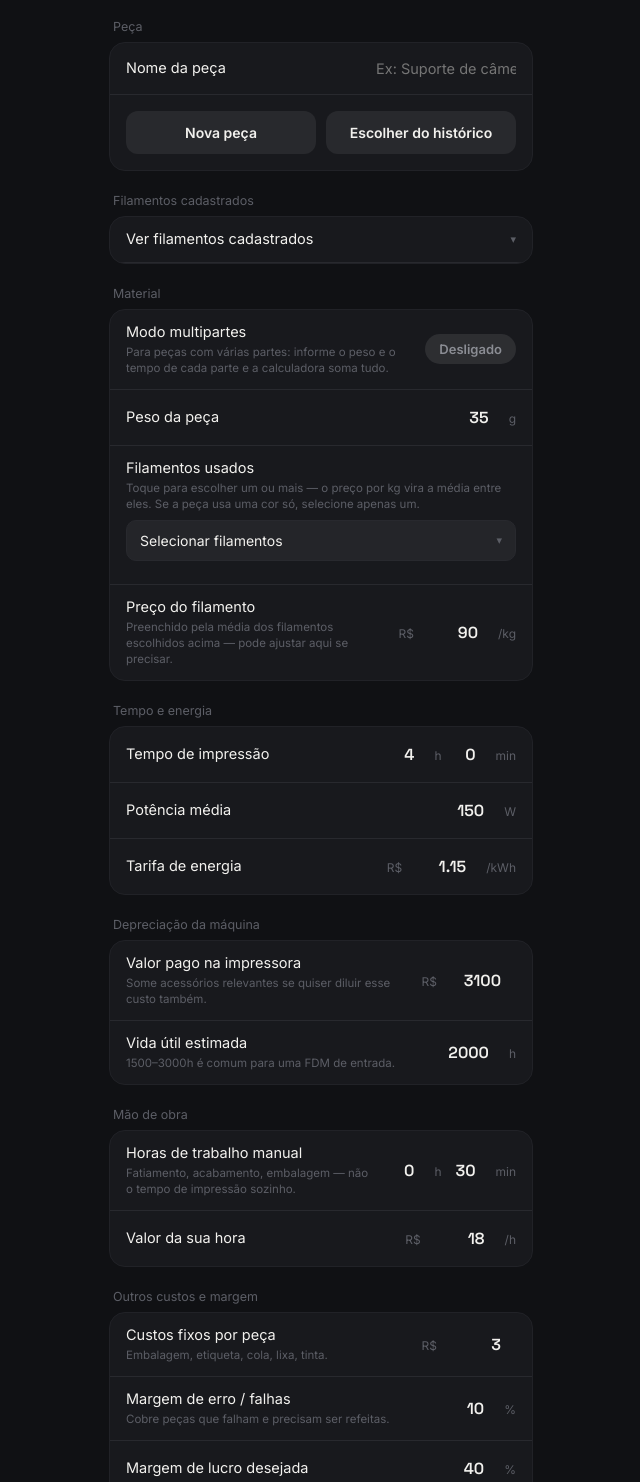
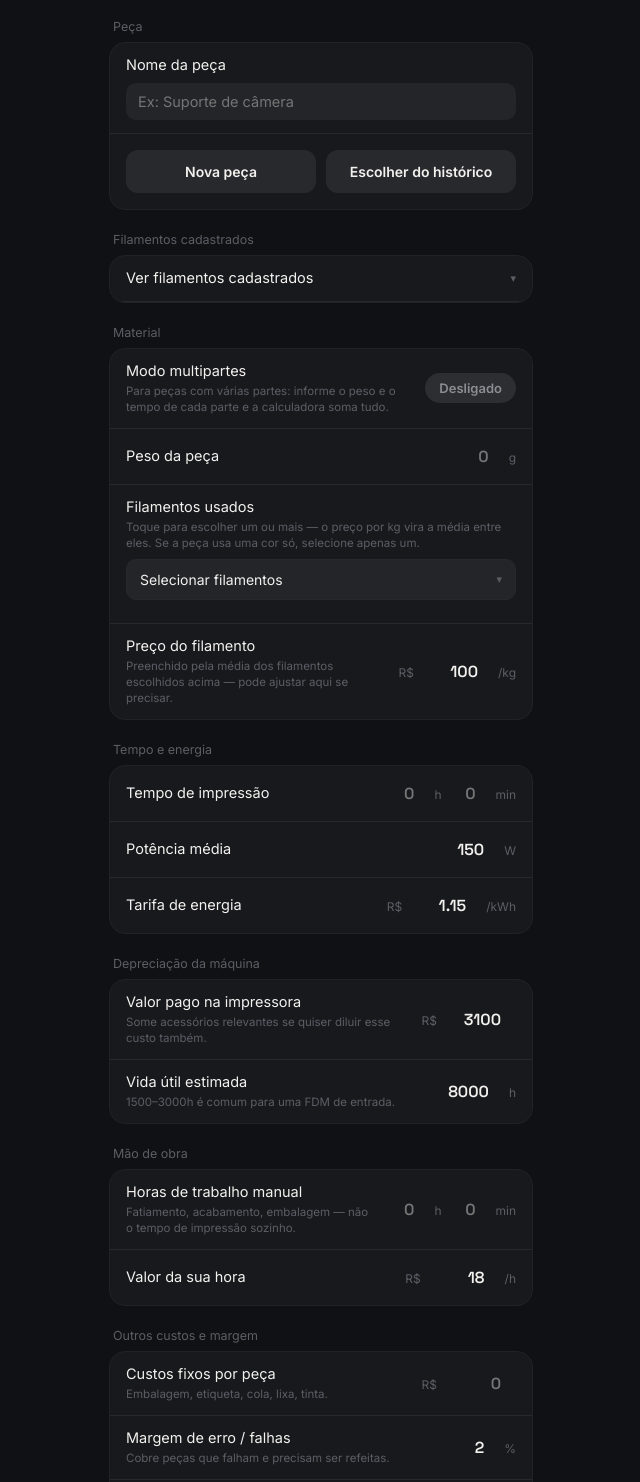
Before and after one commit to pqpkedley/Precificacao-3d, a plain HTML site: page index.html in a window 1280 px wide. Shown: the part 118-1600 px from the top of the page, without its empty margins (319-959 px from the left). Drawn offline with nearby package versions, Linux system fonts and the light colour scheme.

Commit message:
index.html

```diff
--- a/index.html
+++ b/index.html
@@ -286,6 +286,15 @@
     font-weight:400;
     font-size:14.5px;
   }
+  .row input.txtinput.largo{
+    width:100%;
+    box-sizing:border-box;
+    text-align:left;
+    background:rgba(255,255,255,.05);
+    border-radius:10px;
+    padding:10px 12px;
+  }
+  .row input.txtinput.largo:focus{ box-shadow:0 0 0 1px var(--molten); }
   .row input.hm{ width:44px; }
   .row input.parte-nome{
     width:100%;
@@ -560,9 +569,9 @@
 
   <div class="section-label">Peça</div>
   <div class="card">
-    <div class="row">
+    <div class="row" style="flex-direction:column; align-items:stretch; gap:8px;">
       <div class="rlabel">Nome da peça</div>
-      <div class="valuewrap"><input type="text" id="nomePecaAtual" class="txtinput" placeholder="Ex: Suporte de câmera"></div>
+      <input type="text" id="nomePecaAtual" class="txtinput largo" placeholder="Ex: Suporte de câmera">
     </div>
     <div class="orc-buttons">
       <button class="btn-secondary" onclick="novaPeca()">Nova peça</button>
@@ -627,7 +636,7 @@
     <input type="hidden" id="multiDados" value="[]">
     <div class="row" id="pesoRow">
       <div class="rlabel">Peso da peça</div>
-      <div class="valuewrap"><input type="number" id="peso" value="35" min="0" step="0.1"><span class="unit">g</span></div>
+      <div class="valuewrap"><input type="number" id="peso" value="" placeholder="0" min="0" step="0.1"><span class="unit">g</span></div>
     </div>
     <div class="partes-box" id="pesoPartesBox" style="display:none;"></div>
     <div class="row" style="flex-direction:column; align-items:stretch; gap:8px;">
@@ -646,7 +655,7 @@
       <div class="rlabel">Preço do filamento
         <span class="hint">Preenchido pela média dos filamentos escolhidos acima — pode ajustar aqui se precisar.</span>
       </div>
-      <div class="valuewrap"><span class="unit">R$</span><input type="number" id="precoFilamento" value="90" min="0" step="1"><span class="unit">/kg</span></div>
+      <div class="valuewrap"><span class="unit">R$</span><input type="number" id="precoFilamento" value="100" min="0" step="1"><span class="unit">/kg</span></div>
     </div>
   </div>
 
@@ -654,7 +663,7 @@
   <div class="card">
     <div class="row" id="tempoRow">
       <div class="rlabel">Tempo de impressão</div>
-      <div class="valuewrap"><input type="hidden" id="tempo" value="4"><input type="number" class="hm" id="tempoH" value="4" min="0" step="1" inputmode="numeric" oninput="atualizarTempo('tempo')"><span class="unit">h</span><input type="number" class="hm" id="tempoM" value="0" min="0" max="59" step="1" inputmode="numeric" oninput="atualizarTempo('tempo')"><span class="unit">min</span></div>
+      <div class="valuewrap"><input type="hidden" id="tempo" value=""><input type="number" class="hm" id="tempoH" value="" placeholder="0" min="0" step="1" inputmode="numeric" oninput="atualizarTempo('tempo')"><span class="unit">h</span><input type="number" class="hm" id="tempoM" value="" placeholder="0" min="0" max="59" step="1" inputmode="numeric" oninput="atualizarTempo('tempo')"><span class="unit">min</span></div>
     </div>
     <div class="partes-box" id="tempoPartesBox" style="display:none;"></div>
     <div class="row">
@@ -679,7 +688,7 @@
       <div class="rlabel">Vida útil estimada
         <span class="hint">1500–3000h é comum para uma FDM de entrada.</span>
       </div>
-      <div class="valuewrap"><input type="number" id="vidaUtil" value="2000" min="1" step="50"><span class="unit">h</span></div>
+      <div class="valuewrap"><input type="number" id="vidaUtil" value="8000" min="1" step="50"><span class="unit">h</span></div>
     </div>
   </div>
 
@@ -689,7 +698,7 @@
       <div class="rlabel">Horas de trabalho manual
         <span class="hint">Fatiamento, acabamento, embalagem — não o tempo de impressão sozinho.</span>
       </div>
-      <div class="valuewrap"><input type="hidden" id="horasTrabalho" value="0.5"><input type="number" class="hm" id="horasTrabalhoH" value="0" min="0" step="1" inputmode="numeric" oninput="atualizarTempo('horasTrabalho')"><span class="unit">h</span><input type="number" class="hm" id="horasTrabalhoM" value="30" min="0" max="59" step="1" inputmode="numeric" oninput="atualizarTempo('horasTrabalho')"><span class="unit">min</span></div>
+      <div class="valuewrap"><input type="hidden" id="horasTrabalho" value=""><input type="number" class="hm" id="horasTrabalhoH" value="" placeholder="0" min="0" step="1" inputmode="numeric" oninput="atualizarTempo('horasTrabalho')"><span class="unit">h</span><input type="number" class="hm" id="horasTrabalhoM" value="" placeholder="0" min="0" max="59" step="1" inputmode="numeric" oninput="atualizarTempo('horasTrabalho')"><span class="unit">min</span></div>
     </div>
     <div class="row">
       <div class="rlabel">Valor da sua hora</div>
@@ -703,17 +712,17 @@
       <div class="rlabel">Custos fixos por peça
         <span class="hint">Embalagem, etiqueta, cola, lixa, tinta.</span>
       </div>
-      <div class="valuewrap"><span class="unit">R$</span><input type="number" id="custosFixos" value="3" min="0" step="0.5"></div>
+      <div class="valuewrap"><span class="unit">R$</span><input type="number" id="custosFixos" value="" placeholder="0" min="0" step="0.5"></div>
     </div>
     <div class="row">
       <div class="rlabel">Margem de erro / falhas
         <span class="hint">Cobre peças que falham e precisam ser refeitas.</span>
       </div>
-      <div class="valuewrap"><input type="number" id="taxaFalha" value="10" min="0" step="1"><span class="unit">%</span></div>
+      <div class="valuewrap"><input type="number" id="taxaFalha" value="2" min="0" step="1"><span class="unit">%</span></div>
     </div>
     <div class="row">
       <div class="rlabel">Margem de lucro desejada</div>
-      <div class="valuewrap"><input type="number" id="margem" value="40" min="0" max="95" step="1"><span class="unit">%</span></div>
+      <div class="valuewrap"><input type="number" id="margem" value="" placeholder="0" min="0" max="95" step="1"><span class="unit">%</span></div>
     </div>
     <div class="row">
       <div class="rlabel">Taxa de marketplace
@@ -1037,10 +1046,10 @@ function renderPartes(partes, n){
     const pt = partes[i];
     pesoHtml += '<div class="row"><div class="rlabel cresce"><input type="text" class="parte-nome" id="parteNome' + i + '" maxlength="24" ' +
       'placeholder="Parte ' + (i + 1) + '" value="' + escHtml(pt.n) + '" oninput="mudouParte()"></div>' +
-      '<div class="valuewrap"><input type="number" id="partePeso' + i + '" value="' + escHtml(pt.p) + '" min="0" step="0.1" inputmode="decimal" oninput="mudouParte()"><span class="unit">g</span></div></div>';
+      '<div class="valuewrap"><input type="number" id="partePeso' + i + '" placeholder="0" value="' + escHtml(pt.p) + '" min="0" step="0.1" inputmode="decimal" oninput="mudouParte()"><span class="unit">g</span></div></div>';
     tempoHtml += '<div class="row"><div class="rlabel cresce" id="parteLabelTempo' + i + '">' + escHtml(nomeParte(partes, i)) + '</div>' +
-      '<div class="valuewrap"><input type="number" class="hm" id="parteH' + i + '" value="' + escHtml(pt.h) + '" min="0" step="1" inputmode="numeric" oninput="mudouParte()"><span class="unit">h</span>' +
-      '<input type="number" class="hm" id="parteM' + i + '" value="' + escHtml(pt.m) + '" min="0" step="1" inputmode="numeric" oninput="mudouParte()"><span class="unit">min</span></div></div>';
+      '<div class="valuewrap"><input type="number" class="hm" id="parteH' + i + '" placeholder="0" value="' + escHtml(pt.h) + '" min="0" step="1" inputmode="numeric" oninput="mudouParte()"><span class="unit">h</span>' +
+      '<input type="number" class="hm" id="parteM' + i + '" placeholder="0" value="' + escHtml(pt.m) + '" min="0" step="1" inputmode="numeric" oninput="mudouParte()"><span class="unit">min</span></div></div>';
   }
   pesoHtml += '<div class="row"><div class="rlabel"><b>Peso total</b></div><div class="valuewrap"><span class="parte-total" id="pesoTotalTxt">0 g</span></div></div>';
   tempoHtml += '<div class="row"><div class="rlabel"><b>Tempo total</b></div><div class="valuewrap"><span class="parte-total" id="tempoTotalTxt">0 h 00 min</span></div></div>';
@@ -1151,7 +1160,7 @@ function salvarPeca(){
   nomeInput.value = '';
   renderHistorico();
 }
-const DEFAULTS_PECA = { peso:'35', precoFilamento:'90', tempo:'4', potencia:'150', tarifa:'1.15', valorMaquina:'3100', vidaUtil:'2000', horasTrabalho:'0.5', valorHora:'18', custosFixos:'3', taxaFalha:'10', margem:'40', taxaPlataforma:'0', multiAtivo:'0', multiDados:'[]', multiN:'2' };
+const DEFAULTS_PECA = { peso:'', precoFilamento:'100', tempo:'', potencia:'150', tarifa:'1.15', valorMaquina:'3100', vidaUtil:'8000', horasTrabalho:'', valorHora:'18', custosFixos:'', taxaFalha:'2', margem:'', taxaPlataforma:'0', multiAtivo:'0', multiDados:'[]', multiN:'2' };
 
 function novaPeca(){
   document.getElementById('nomePecaAtual').value = '';
@@ -1758,12 +1767,21 @@ function calcular(){
 // Os campos escondidos #tempo e #horasTrabalho guardam o valor em horas decimais
 // (é o que o cálculo, o histórico e o backup usam). Os campos visíveis são só a entrada.
 function atualizarTempo(id){
+  if(document.getElementById(id + 'H').value === '' && document.getElementById(id + 'M').value === ''){
+    document.getElementById(id).value = '';
+    return;
+  }
   const h = parseFloat(document.getElementById(id + 'H').value) || 0;
   const m = parseFloat(document.getElementById(id + 'M').value) || 0;
   document.getElementById(id).value = String(Math.max(0, h + m/60));
 }
 function sincronizarTempos(){
   ['tempo','horasTrabalho'].forEach(id => {
+    if(document.getElementById(id).value === ''){
+      document.getElementById(id + 'H').value = '';
+      document.getElementById(id + 'M').value = '';
+      return;
+    }
     const dec = parseFloat(document.getElementById(id).value) || 0;
     const total = Math.round(dec * 60);
     document.getElementById(id + 'H').value = Math.floor(total / 60);
```
